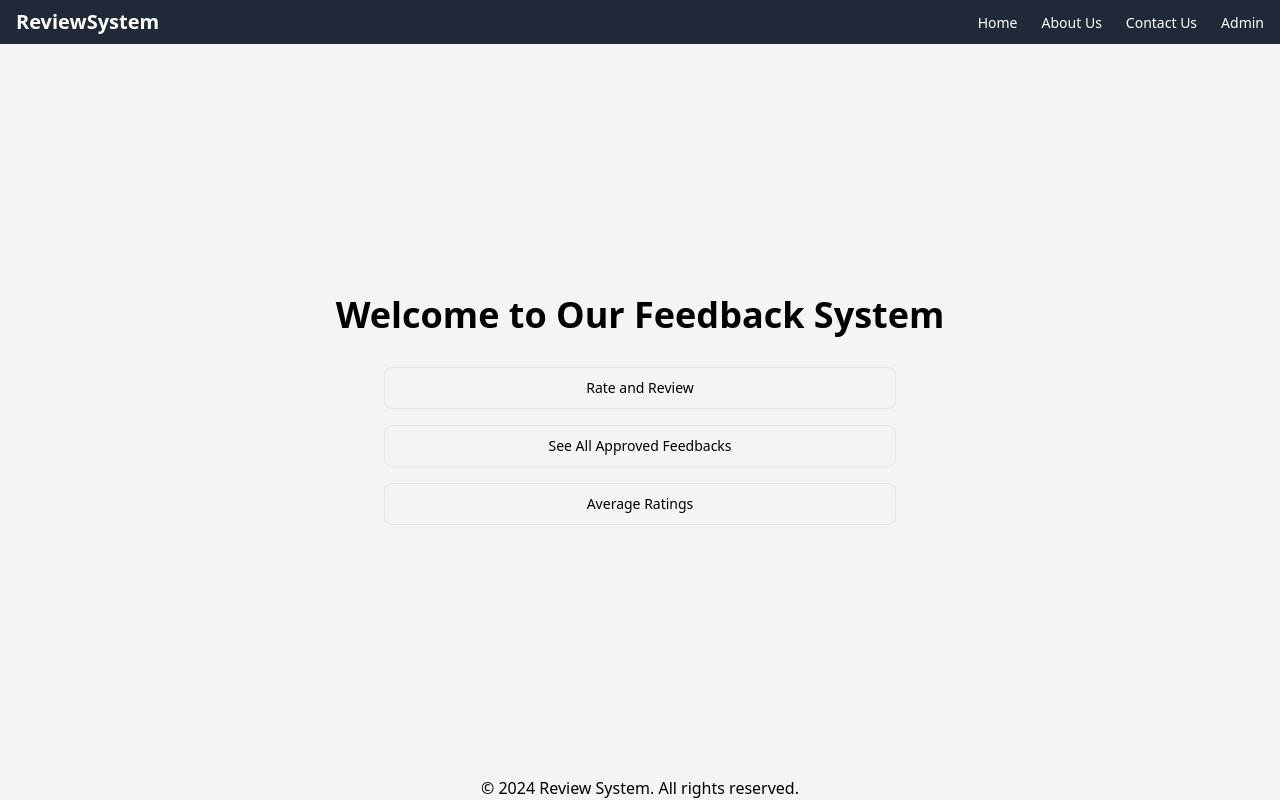
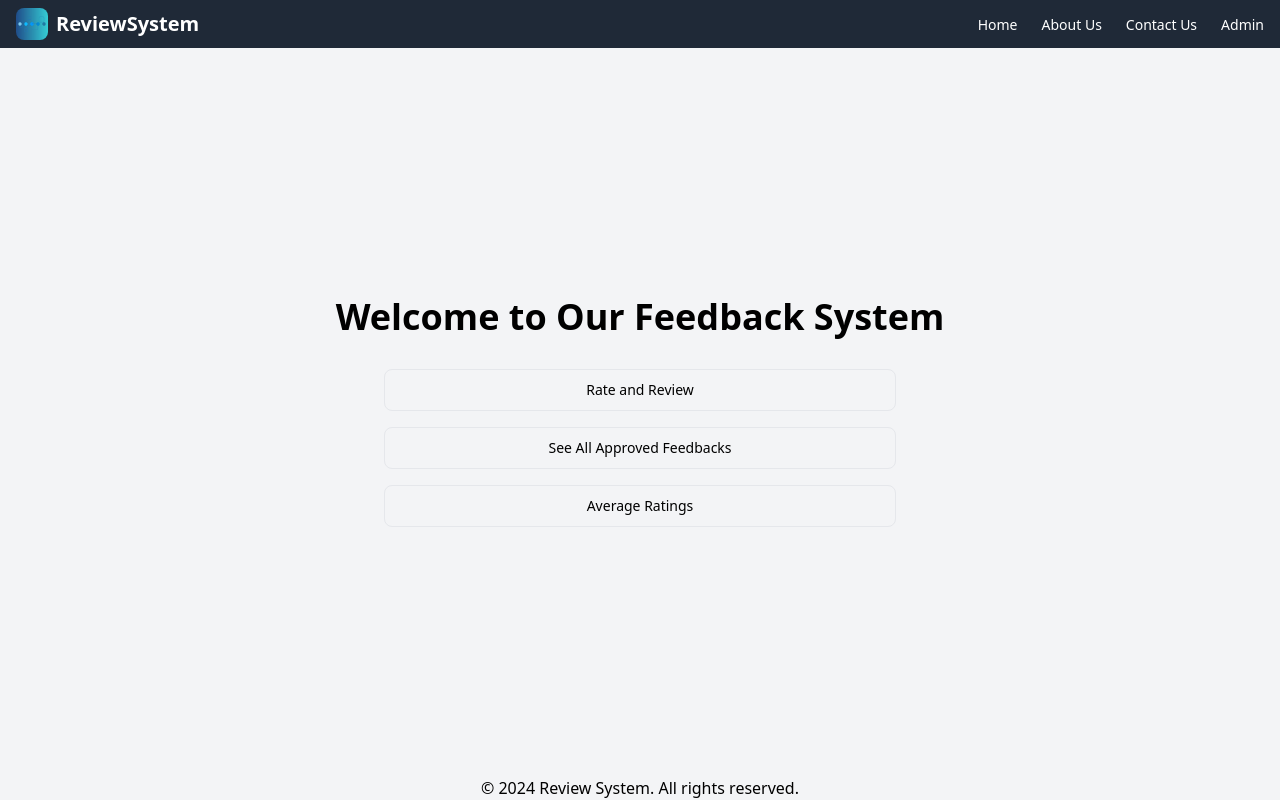
Before and after one commit to Y-Shivansh/ReviewSystem, a React (Vite) app in the folder client/: page / in a window 1280 px wide. Built offline with nearby package versions, Linux system fonts and the light colour scheme.

Commit message:
final push i guess

```diff
--- a/client/src/components/Navbar.jsx
+++ b/client/src/components/Navbar.jsx
@@ -2,6 +2,7 @@ import React, { useState,useEffect } from "react";
 import { Link } from "react-router-dom";
 import { Link as ScrollLink } from "react-scroll";
 import axios from "axios";
+import rateLogo from "../assets/RateLogo.jpg";
 
 
 const Navbar = () => {
@@ -13,7 +14,8 @@ const Navbar = () => {
     <nav className="bg-gray-800 p-1 text-heading static w-full top-0 z-10">
       <div className="px-3 py-1 flex justify-between items-center">
         {/* Logo Section */}
-        <div className="text-xl font-semibold">
+        <div className=" flex space-x-2 items-center text-xl font-semibold">
+          <img className="w-8 rounded-lg" src={rateLogo} alt="" />
           <Link
             to="/"
             className="text-white hover:text-gray-200 no-underline"
```
Also changed, not shown: client/src/assets/RateLogo.jpg (added), 1 other file (tests, documents, lock files or other folders).
